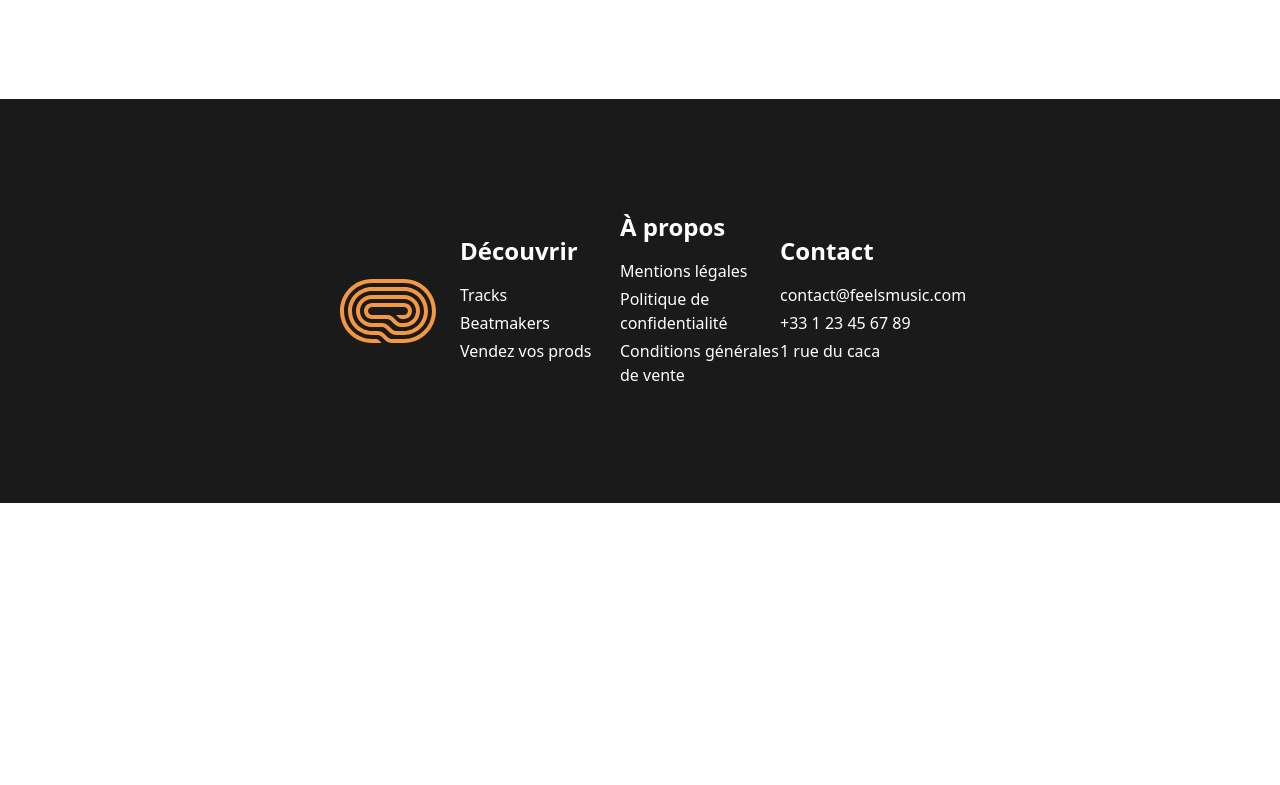
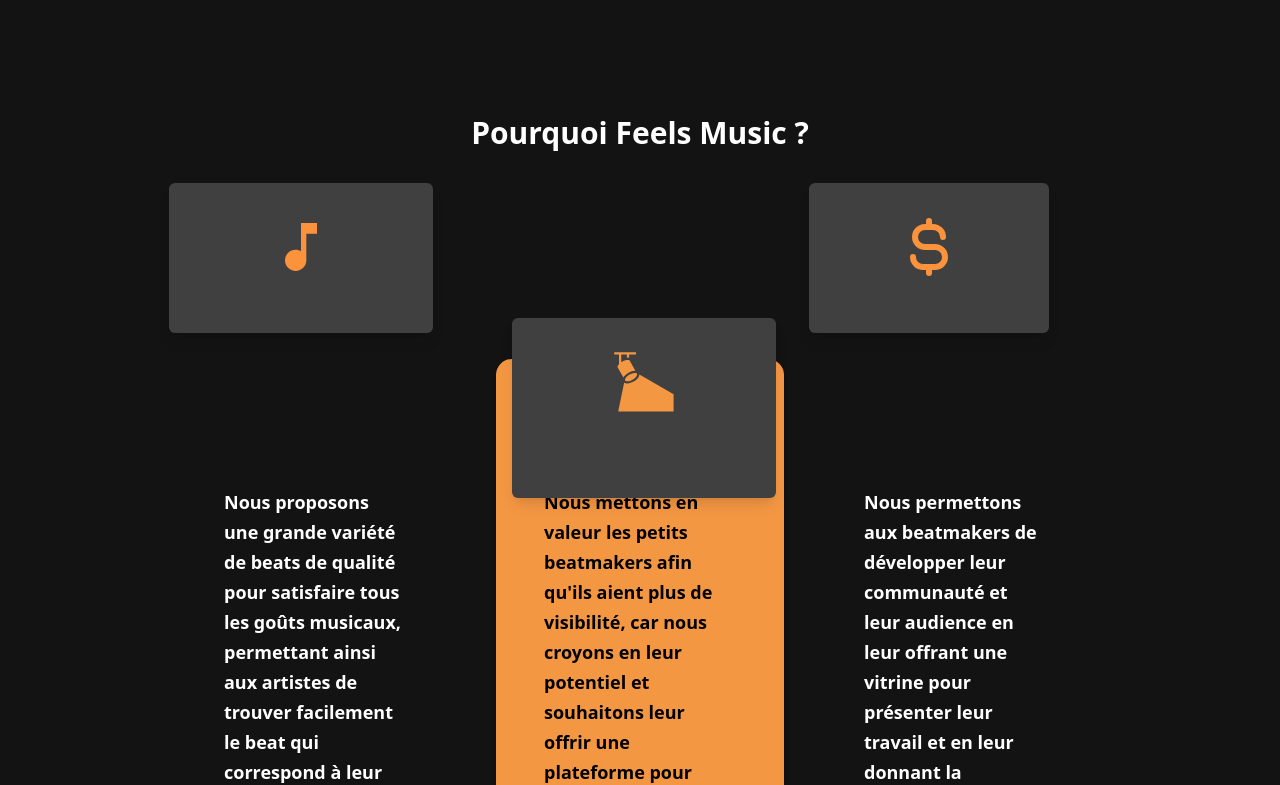
Before and after one commit to BrouetteBleue/MyDigitalProjet-Feels-Music, a Nuxt app: page / in a window 1280 px wide. Shown: the part 876-1661 px from the top of the page. Before the commit the page ends 1379 px from the top, so only its background shows below. Built offline with nearby package versions, Linux system fonts and the light colour scheme.

Commit message:
petit avancement page d'index / réajustement taille icones NavBar

```diff
--- a/assets/css/main.css
+++ b/assets/css/main.css
@@ -2,9 +2,9 @@
 @tailwind components;
 @tailwind utilities;
 
-/* body{
-    color: green;
-} */
+body{
+    background-color: #131313;
+}
 
 .bg-img {
     background-image: url(../svg/header.svg);
--- a/components/Icons/Cart.vue
+++ b/components/Icons/Cart.vue
@@ -1,6 +1,6 @@
 
 <template>
-    <svg xmlns="http://www.w3.org/2000/svg" width="2em" height="2em" viewBox="0 0 24 24"><path fill="currentColor" d="M15.55 13c.75 0 1.41-.41 1.75-1.03l3.58-6.49A.996.996 0 0 0 20.01 4H5.21l-.94-2H1v2h2l3.6 7.59l-1.35 2.44C4.52 15.37 5.48 17 7 17h12v-2H7l1.1-2h7.45zM6.16 6h12.15l-2.76 5H8.53L6.16 6zM7 18c-1.1 0-1.99.9-1.99 2S5.9 22 7 22s2-.9 2-2s-.9-2-2-2zm10 0c-1.1 0-1.99.9-1.99 2s.89 2 1.99 2s2-.9 2-2s-.9-2-2-2z"></path></svg>
+    <svg xmlns="http://www.w3.org/2000/svg" width="2.3em" height="2.3em" viewBox="0 0 24 24"><path fill="currentColor" d="M15.55 13c.75 0 1.41-.41 1.75-1.03l3.58-6.49A.996.996 0 0 0 20.01 4H5.21l-.94-2H1v2h2l3.6 7.59l-1.35 2.44C4.52 15.37 5.48 17 7 17h12v-2H7l1.1-2h7.45zM6.16 6h12.15l-2.76 5H8.53L6.16 6zM7 18c-1.1 0-1.99.9-1.99 2S5.9 22 7 22s2-.9 2-2s-.9-2-2-2zm10 0c-1.1 0-1.99.9-1.99 2s.89 2 1.99 2s2-.9 2-2s-.9-2-2-2z"></path></svg>
   </template>
 
   <script>
--- a/components/Icons/Chat.vue
+++ b/components/Icons/Chat.vue
@@ -1,6 +1,6 @@
 
 <template>
-    <svg xmlns="http://www.w3.org/2000/svg" width="2em" height="2em" viewBox="0 0 24 24"><path fill="currentColor" d="M20 2H4c-1.1 0-2 .9-2 2v18l4-4h14c1.1 0 2-.9 2-2V4c0-1.1-.9-2-2-2zm0 14H6l-2 2V4h16v12z"></path></svg>
+    <svg xmlns="http://www.w3.org/2000/svg" width="2.3em" height="2.3em" viewBox="0 0 24 24"><path fill="currentColor" d="M20 2H4c-1.1 0-2 .9-2 2v18l4-4h14c1.1 0 2-.9 2-2V4c0-1.1-.9-2-2-2zm0 14H6l-2 2V4h16v12z"></path></svg>
   </template>
 
   <script>
--- /dev/null
+++ b/components/Icons/Dollar.vue
@@ -0,0 +1,10 @@
+
+<template>
+    <svg xmlns="http://www.w3.org/2000/svg" width="4em" height="4em" viewBox="0 0 256 256"><path fill="currentColor" d="M204 168a52.06 52.06 0 0 1-52 52h-12v12a12 12 0 0 1-24 0v-12h-12a52.06 52.06 0 0 1-52-52a12 12 0 0 1 24 0a28 28 0 0 0 28 28h48a28 28 0 0 0 0-56h-40a52 52 0 0 1 0-104h4V24a12 12 0 0 1 24 0v12h4a52.06 52.06 0 0 1 52 52a12 12 0 0 1-24 0a28 28 0 0 0-28-28h-32a28 28 0 0 0 0 56h40a52.06 52.06 0 0 1 52 52Z"></path></svg>
+  </template>
+
+  <script>
+  export default {
+    name: 'PhCurrencyDollarSimpleBold'
+  }
+  </script>
--- /dev/null
+++ b/components/Icons/Light.vue
@@ -0,0 +1,11 @@
+<template>
+    <svg width="64" height="64" viewBox="0 0 64 64" fill="none" xmlns="http://www.w3.org/2000/svg">
+    <path d="M2.25 2.125V4.375H7V14.1625C6.90625 14.25 6.81625 14.35 6.73 14.45C5.915 15.3875 5.515 16.2625 5.47 16.925L11.4025 27.4875C11.5313 27.25 11.6713 27 11.8263 26.7875C12.8625 25.2625 14.5125 23.8125 16.5625 22.6375C18.625 21.5 20.725 20.85 22.5625 20.75C22.8375 20.7375 23.1125 20.7375 23.3875 20.75L17.4625 10.1913C17.0875 9.99875 16.575 9.87875 15.925 9.875H15.6375C15.35 9.88875 15.025 9.925 14.7 9.985C13.3625 10.2238 11.8063 10.8175 10.3738 11.6225C9.98875 11.8388 9.6125 12.0713 9.25 12.3138V4.375H14.875V7.6875C15.1 7.66 15.3125 7.63875 15.5375 7.62625C16.0875 7.595 16.6125 7.6175 17.125 7.71V4.375H24V2.125H2.25ZM22.925 22.9875C22.85 23 22.7625 23 22.675 23C21.2875 23.075 19.4625 23.6 17.6625 24.6125C15.875 25.625 14.475 26.9125 13.6875 28.05C12.9125 29.2 12.8375 30.05 13.0875 30.4875C13.325 30.925 14.0875 31.3 15.475 31.2375C16.8625 31.175 18.6875 30.6375 20.4875 29.625C22.275 28.6125 23.6875 27.3375 24.4625 26.1875C25.2375 25.0375 25.3125 24.1875 25.075 23.75C24.8375 23.3375 24.15 22.9875 22.925 22.9875ZM27.45 24.5125C27.3875 25.5 26.95 26.525 26.325 27.45C25.2875 28.975 23.65 30.425 21.5875 31.5875C19.525 32.75 17.425 33.3875 15.5875 33.4875C14.3 33.55 13.0625 33.3375 12.1363 32.7L6.185 61.425H61.6V44.225L27.45 24.5125Z" fill="#F49743"/>
+    </svg>
+  </template>
+
+  <script>
+  export default {
+    name: 'LightIcon'
+  }
+  </script>
--- /dev/null
+++ b/components/Icons/MusicNote.vue
@@ -0,0 +1,10 @@
+
+<template>
+    <svg xmlns="http://www.w3.org/2000/svg" width="4em" height="4em" viewBox="0 0 24 24"><path fill="currentColor" d="M12 3v10.55c-.59-.34-1.27-.55-2-.55c-2.21 0-4 1.79-4 4s1.79 4 4 4s4-1.79 4-4V7h4V3h-6z"></path></svg>
+  </template>
+
+  <script>
+  export default {
+    name: 'IcBaselineMusicNote'
+  }
+  </script>
--- a/components/Icons/Profile.vue
+++ b/components/Icons/Profile.vue
@@ -1,6 +1,6 @@
 
 <template>
-    <svg xmlns="http://www.w3.org/2000/svg" width="2em" height="2em" viewBox="0 0 24 24"><path fill="currentColor" d="M12 2C6.48 2 2 6.48 2 12s4.48 10 10 10s10-4.48 10-10S17.52 2 12 2zm0 4c1.93 0 3.5 1.57 3.5 3.5S13.93 13 12 13s-3.5-1.57-3.5-3.5S10.07 6 12 6zm0 14c-2.03 0-4.43-.82-6.14-2.88a9.947 9.947 0 0 1 12.28 0C16.43 19.18 14.03 20 12 20z"></path></svg>
+    <svg xmlns="http://www.w3.org/2000/svg" width="2.3em" height="2.3em" viewBox="0 0 24 24"><path fill="currentColor" d="M12 2C6.48 2 2 6.48 2 12s4.48 10 10 10s10-4.48 10-10S17.52 2 12 2zm0 4c1.93 0 3.5 1.57 3.5 3.5S13.93 13 12 13s-3.5-1.57-3.5-3.5S10.07 6 12 6zm0 14c-2.03 0-4.43-.82-6.14-2.88a9.947 9.947 0 0 1 12.28 0C16.43 19.18 14.03 20 12 20z"></path></svg>
   </template>
 
   <script>
--- a/pages/index.vue
+++ b/pages/index.vue
@@ -38,7 +38,37 @@
                     <p class="text-white text-lg font-medium leading-[23px] mb-5 text-center">Découvrez de nouveaux talents et développez votre communauté grâce à votre mise en avant sur FeelsMusic</p>
                     </div>
                 </div>
+            </div>
+
+            <div class="flex flex-col items-center justify-center mt-12 mb-12">
+                <h2 class="font-bold text-3xl">Pourquoi Feels Music ?</h2>
+                <div class="flex justify-around items-center w-9/12 mt-52 mb-12">
+                    <div class="relative w-[30%] p-4 text-left mb-20 rounded-2xl  h-[450px]">
+                        <div class="absolute w-11/12 h-1/3 bg-[#404040] text-orange-400 -mt-48 ml-[-8%] z-2 flex justify-center pt-8 shadow-lg rounded-md">
+                            <icons-music-note />
+                        </div>
+                        <div class="w-5/6">
+                            <p class="text-white font-semibold text-lg pt-28 pl-8  leading-[30px]">Nous proposons une grande variété de beats de qualité pour satisfaire tous les goûts musicaux, permettant ainsi aux artistes de trouver facilement le beat qui correspond à leur style et de créer des projets uniques et originaux.</p>
+                        </div>
+                    </div>
+                    <div class="relative w-[30%] p-4  text-left mb-20 bg-[rgb(244,151,67)] text-black rounded-2xl shadow-md h-[450px]">
+                        <div class="absolute w-11/12 h-2/5 bg-[#404040] -mt-[20%] z-2 flex justify-center pt-8 shadow-lg rounded-md">
+                            <icons-light />
+                        </div>
+                        <div class="w-10/12">
+                            <p class="text-black font-semibold text-lg pt-28 pl-8 leading-[30px]">Nous mettons en valeur les petits beatmakers afin qu'ils aient plus de visibilité, car nous croyons en leur potentiel et souhaitons leur offrir une plateforme pour toucher un public plus large et développer leur fan base.</p>
+                        </div>
+                    </div>
+                    <div class="relative w-[30%] p-4 text-left mb-20 rounded-2xl h-[450px]">
+                        <div class="absolute w-10/12 h-1/3 bg-[#404040] text-orange-400 font-bold -mt-48 ml-[-8%] z-2 flex justify-center pt-8 shadow-lg rounded-md">
+                            <icons-dollar />
+                        </div>
+                        <div class="w-10/12">
+                            <p class="text-white font-semibold text-lg pt-28 pl-8 leading-[30px]">Nous permettons aux beatmakers de développer leur communauté et leur audience en leur offrant une vitrine pour présenter leur travail et en leur donnant la possibilité de se connecter avec des artistes du monde entier, favorisant ainsi les collaborations et les opportunités de carrière.</p>
+                        </div>
+                    </div>
                 </div>
+            </div>
 
         </body>
     </div>
--- a/tailwind.config.js
+++ b/tailwind.config.js
@@ -14,6 +14,8 @@ module.exports = {
                 'secondary': '#1A1A1A',
             },
         },
+
     },
     plugins: [],
+
   }
```
Also changed, not shown: 1 other file (tests, documents, lock files or other folders).
